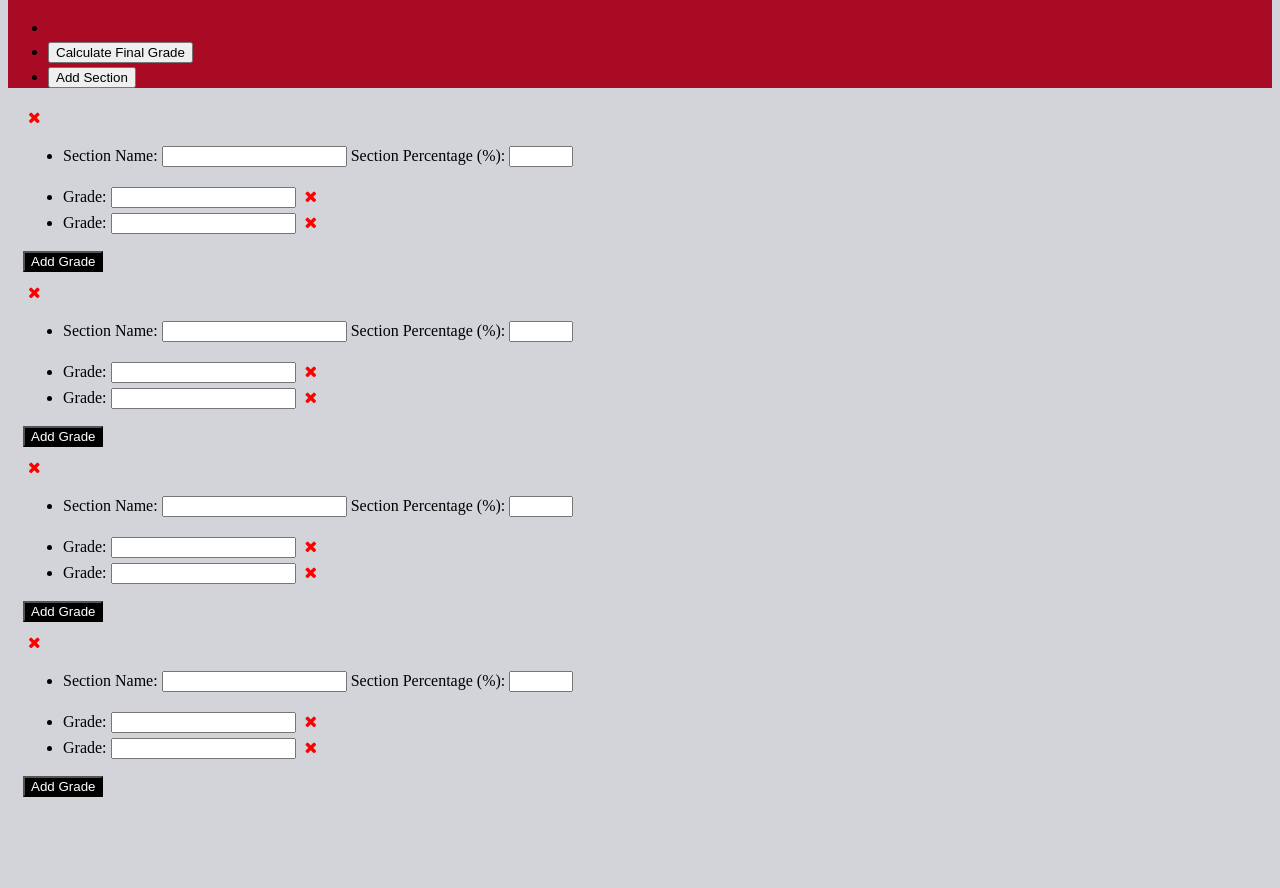
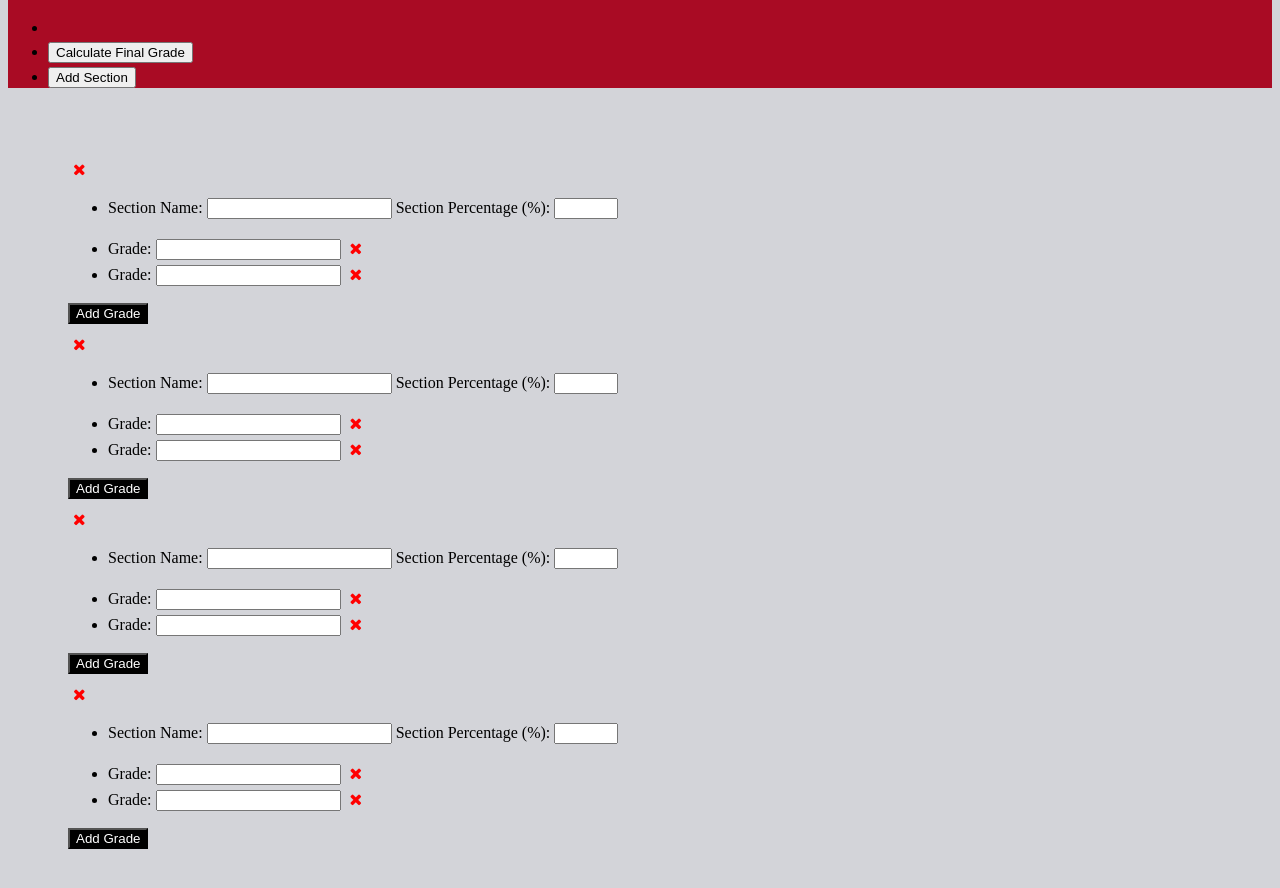
Before and after one commit to Equinox32/Grade-Calculator, a plain HTML site: page index.html in a window 1280 px wide. Shown: the part 34-922 px from the top of the page. Before the commit the page ends 846 px from the top, so only its background shows below. Drawn offline with nearby package versions, Linux system fonts and the light colour scheme.

Commit message:
Fixed a padding issue

```diff
--- a/app.css
+++ b/app.css
@@ -10,6 +10,10 @@ nav {
 
 a {
     color: white !important;
+}
+
+.row {
+    padding: 45px;
 }
 
 .navbar-brand , .navbar a {
```
